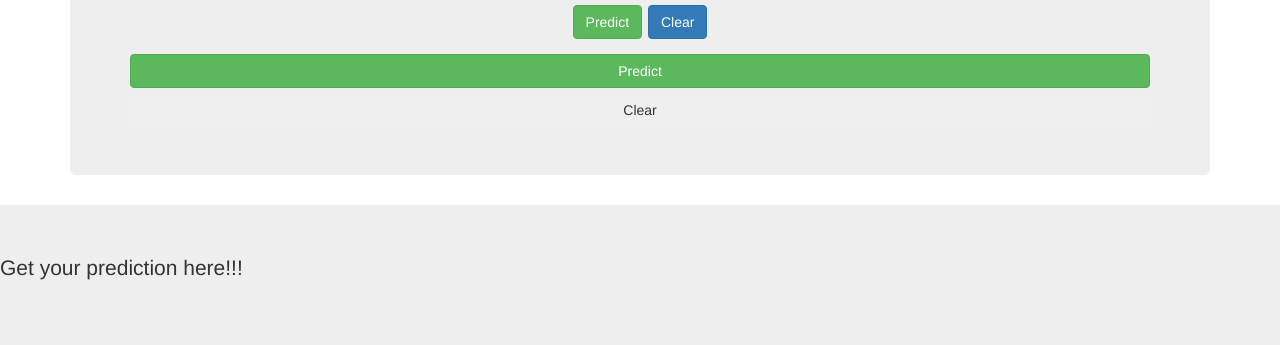
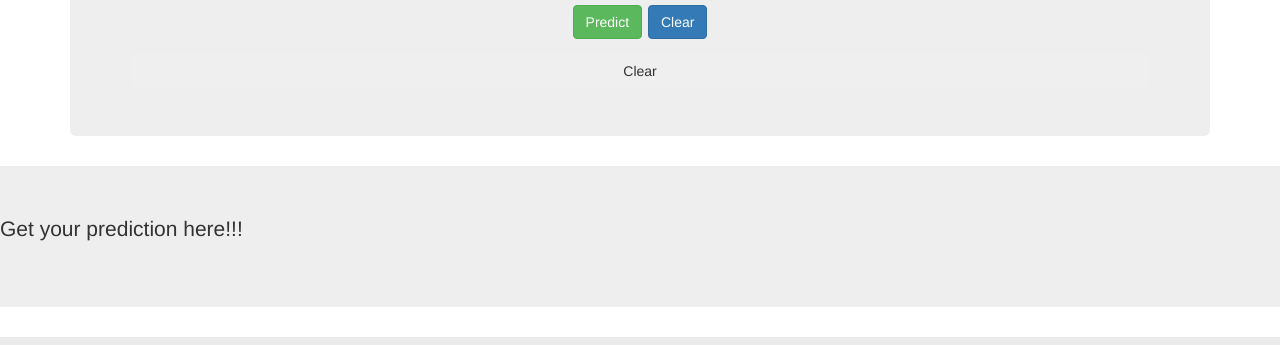
Before and after one commit to kanha1998/digitrecogniser, a Flask app: page / in a window 1280 px wide. Shown: the part 547-892 px from the top of the page. Run offline with Flask 2, Linux system fonts and the light colour scheme; parts of the project's set-up code (start-up, migrations or seed data) failed here and were passed over; some libraries are stand-ins or nearby versions.

Commit message:
Update index.html

```diff
--- a/templates/index.html
+++ b/templates/index.html
@@ -38,10 +38,7 @@
 		        <a class="btn btn-primary" href="#" id="clearButton" role="button">Clear</a>
 	    	</p>
 	      </div>
-<p id="result" class="text-center text-success"></p>
-<a href="#" class="btn btn-success btn-block p-2"  id="predictButton">
-            Predict
-</a>
+
 <input
         type="button"
         class="btn btn-block btn-secondary p-2"
```
